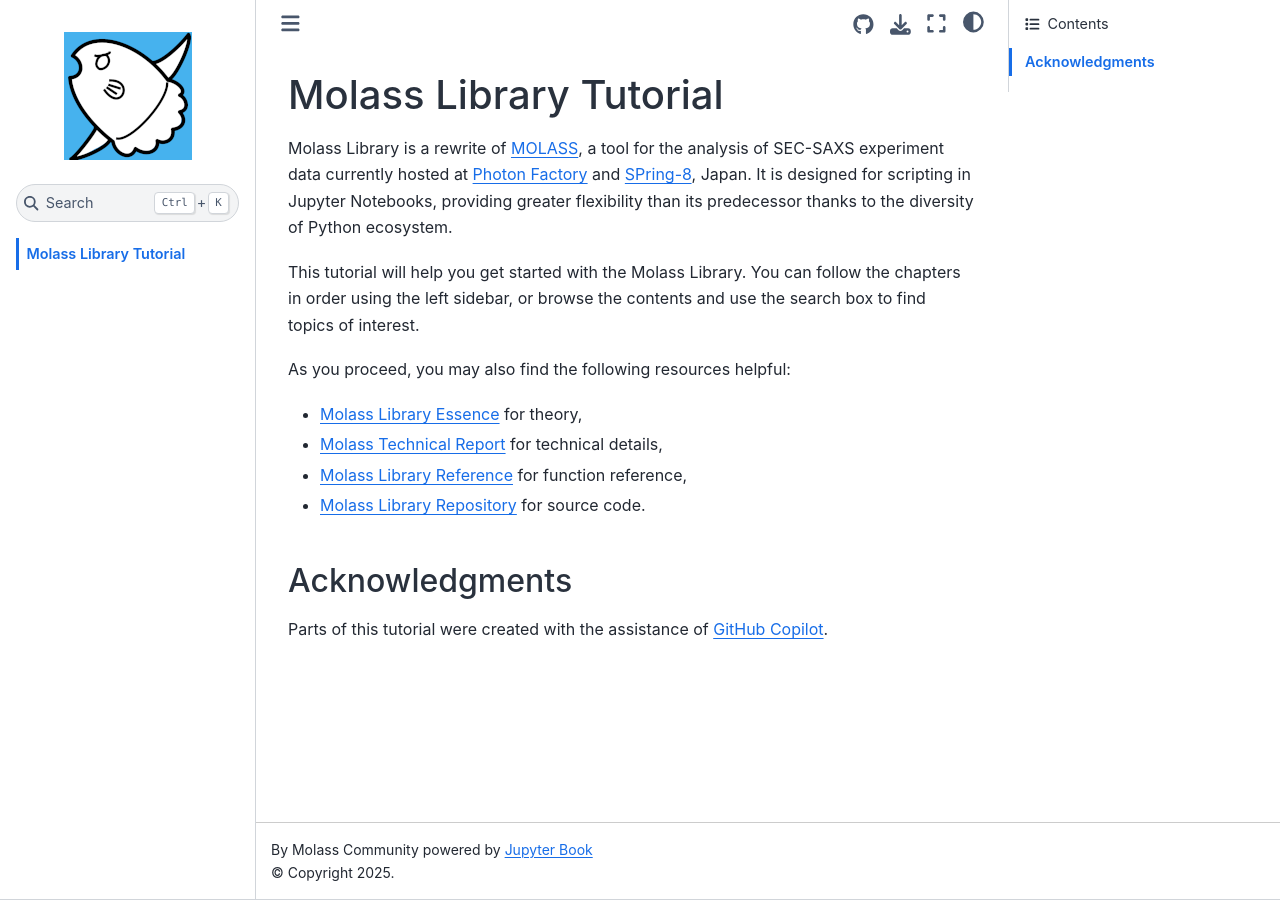
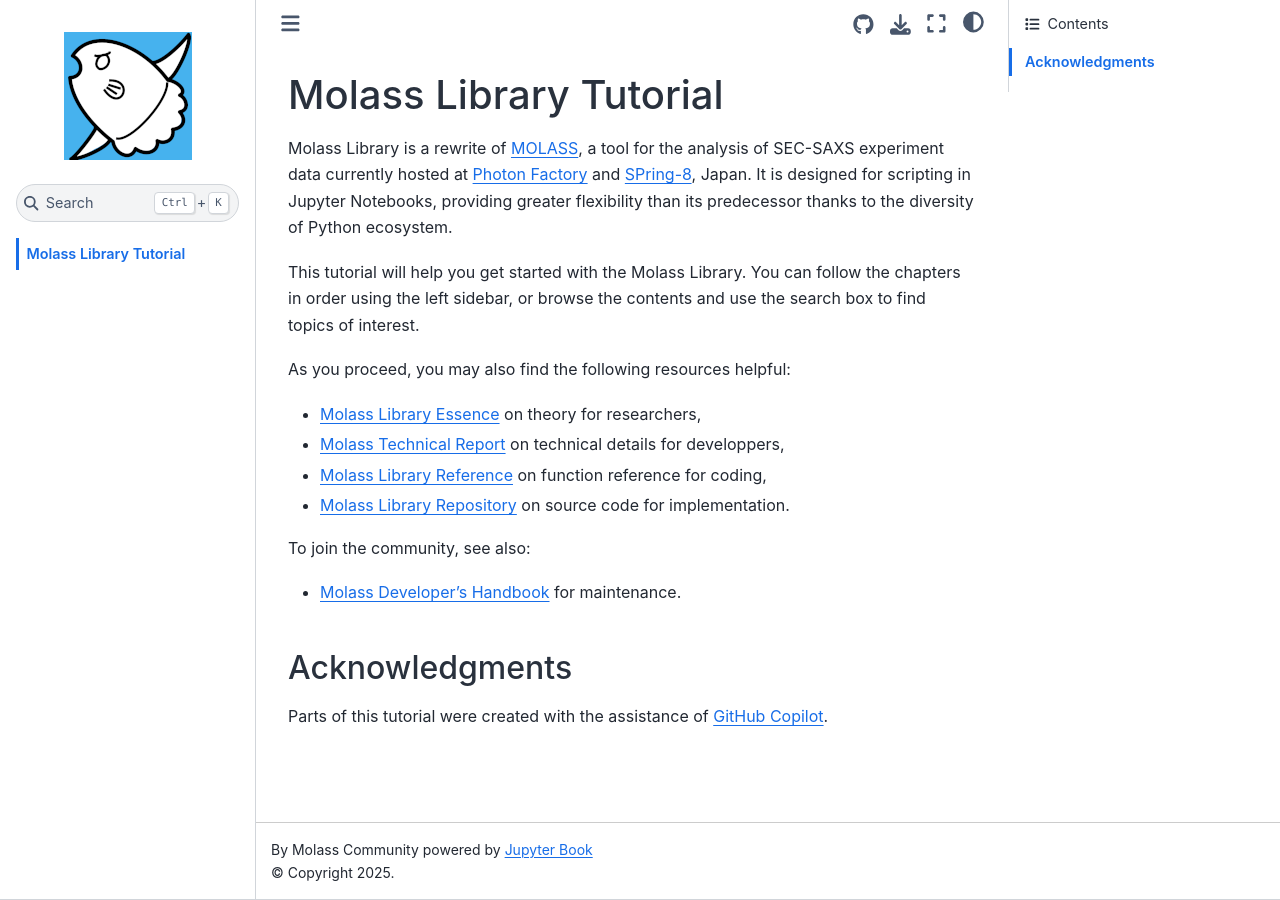
Before and after one commit to biosaxs-dev/molass-tutorial, a Jupyter Book: the page built from chapters/intro.md, in a window 1280 px wide. Built offline with Jupyter Book 1.0.4 settings and Sphinx 7.4.7 and the Sphinx Book theme 1.1.4, drawn with Linux system fonts in a browser that asks for light colours; pages that are not in the unit, such as notebooks, are missing from menus.

Commit message:
Update for better wording

```diff
--- a/chapters/intro.md
+++ b/chapters/intro.md
@@ -5,11 +5,13 @@
 This tutorial will help you get started with the Molass Library. You can follow the chapters in order using the left sidebar, or browse the contents and use the search box to find topics of interest.
 
 As you proceed, you may also find the following resources helpful:
+* [Molass Library Essence](https://nshimizu0721.github.io/molass-essence/) on theory for researchers,
+* [Molass Technical Report](https://freesemt.github.io/molass-technical/) on technical details for developpers,
+* [Molass Library Reference](https://nshimizu0721.github.io/molass-library/) on function reference for coding,
+* [Molass Library Repository](https://github.com/nshimizu0721/molass-library) on source code for implementation.
 
-* [Molass Library Essence](https://nshimizu0721.github.io/molass-essence/) for theory,
-* [Molass Technical Report](https://freesemt.github.io/molass-technical/) for technical details,
-* [Molass Library Reference](https://nshimizu0721.github.io/molass-library/) for function reference,
-* [Molass Library Repository](https://github.com/nshimizu0721/molass-library) for source code.
+To join the community, see also:
+* [Molass Developer's Handbook](https://nshimizu0721.github.io/molass-develop) for maintenance.
 
 ## Acknowledgments
 
```
